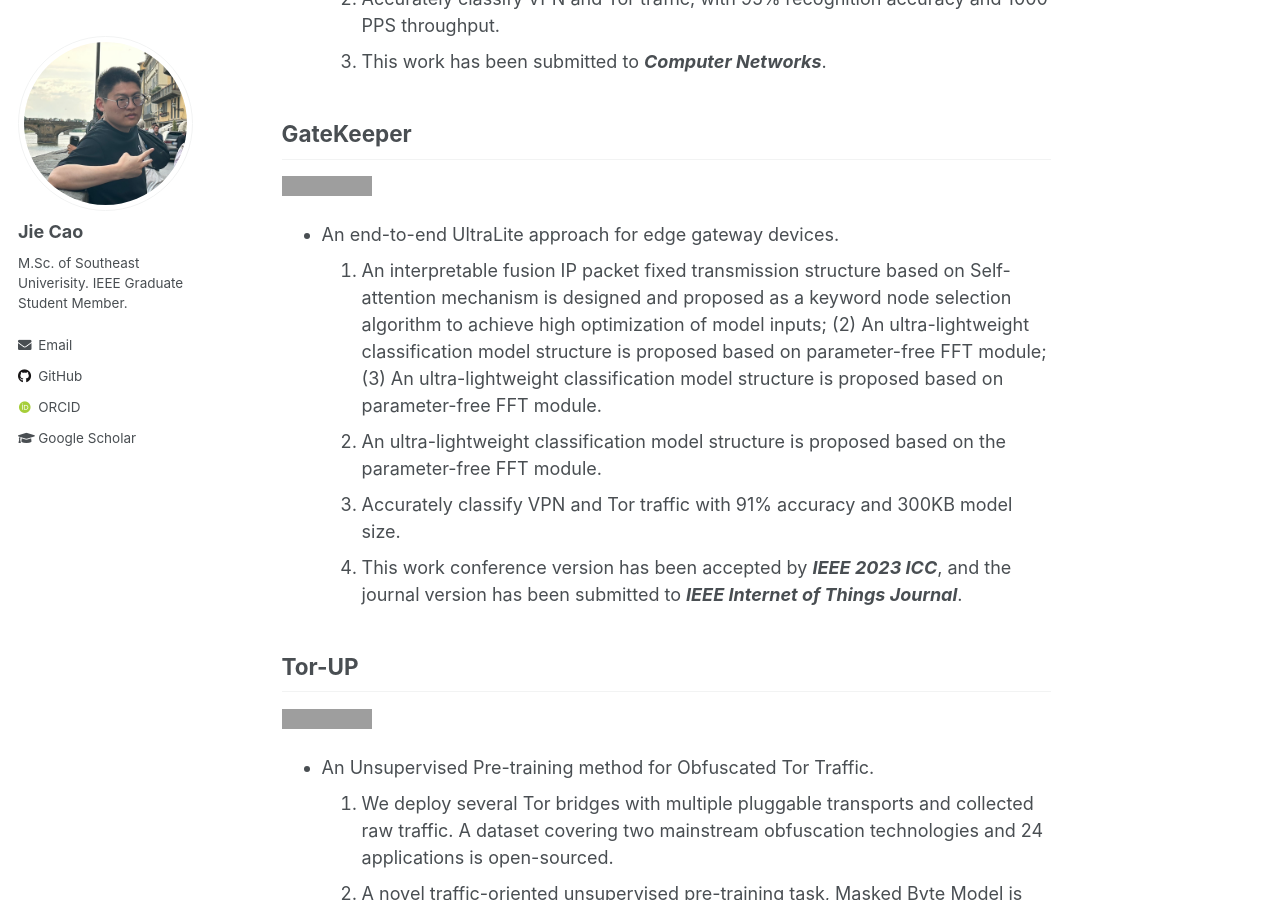
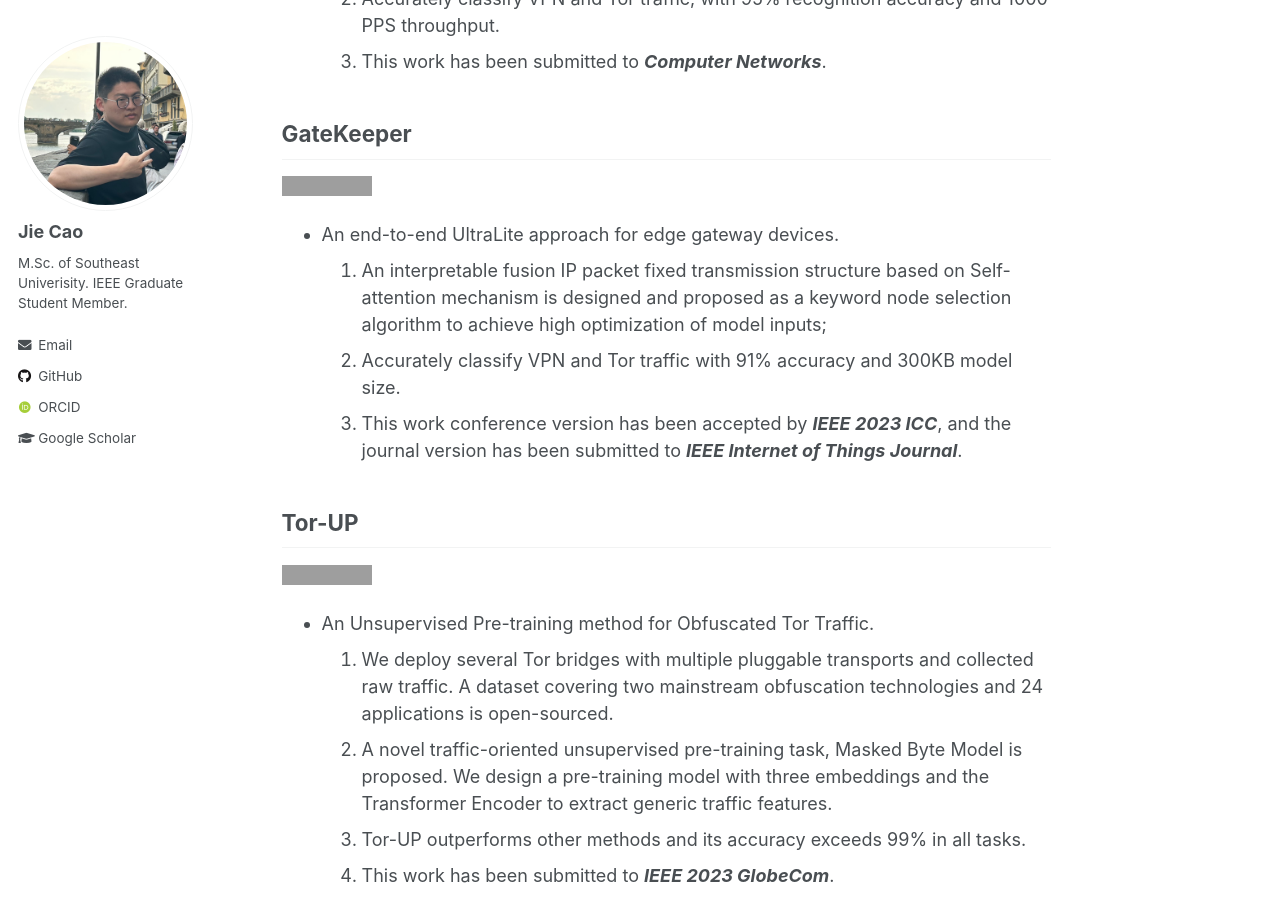
Before and after one commit to JieJayCao/JieJayCao.github.io, a Jekyll site: the page built from _pages/randp.md, in a window 1280 px wide and 900 px high, scrolled down 639 px. Built offline with Jekyll 4.4.1, drawn with Linux system fonts in a browser that asks for light colours; some web fonts are replaced; grey boxes are pictures that could not be loaded.

Commit message:
Update randp.md

```diff
--- a/_pages/randp.md
+++ b/_pages/randp.md
@@ -17,10 +17,9 @@ My academic research falls into two main areas: network traffic measurement (inc
 ## GateKeeper
 ![Language](https://img.shields.io/badge/language-python-brightgreen)
 - An end-to-end UltraLite approach for edge gateway devices.
-  1. An interpretable fusion IP packet fixed transmission structure based on Self-attention mechanism is designed and proposed as a keyword node selection algorithm to achieve high optimization of model inputs; (2) An ultra-lightweight classification model structure is proposed based on parameter-free FFT module; (3) An ultra-lightweight classification model structure is proposed based on parameter-free FFT module.
-  2. An ultra-lightweight classification model structure is proposed based on the parameter-free FFT module.
-  3. Accurately classify VPN and Tor traffic with 91% accuracy and 300KB model size.
-  4. This work conference version has been accepted by ***IEEE 2023 ICC***, and the journal version has been submitted to ***IEEE Internet of Things Journal***.
+  1. An interpretable fusion IP packet fixed transmission structure based on Self-attention mechanism is designed and proposed as a keyword node selection algorithm to achieve high optimization of model inputs;
+  2. Accurately classify VPN and Tor traffic with 91% accuracy and 300KB model size.
+  3. This work conference version has been accepted by ***IEEE 2023 ICC***, and the journal version has been submitted to ***IEEE Internet of Things Journal***.
 
 ## Tor-UP
 ![Language](https://img.shields.io/badge/language-python-brightgreen)
```
